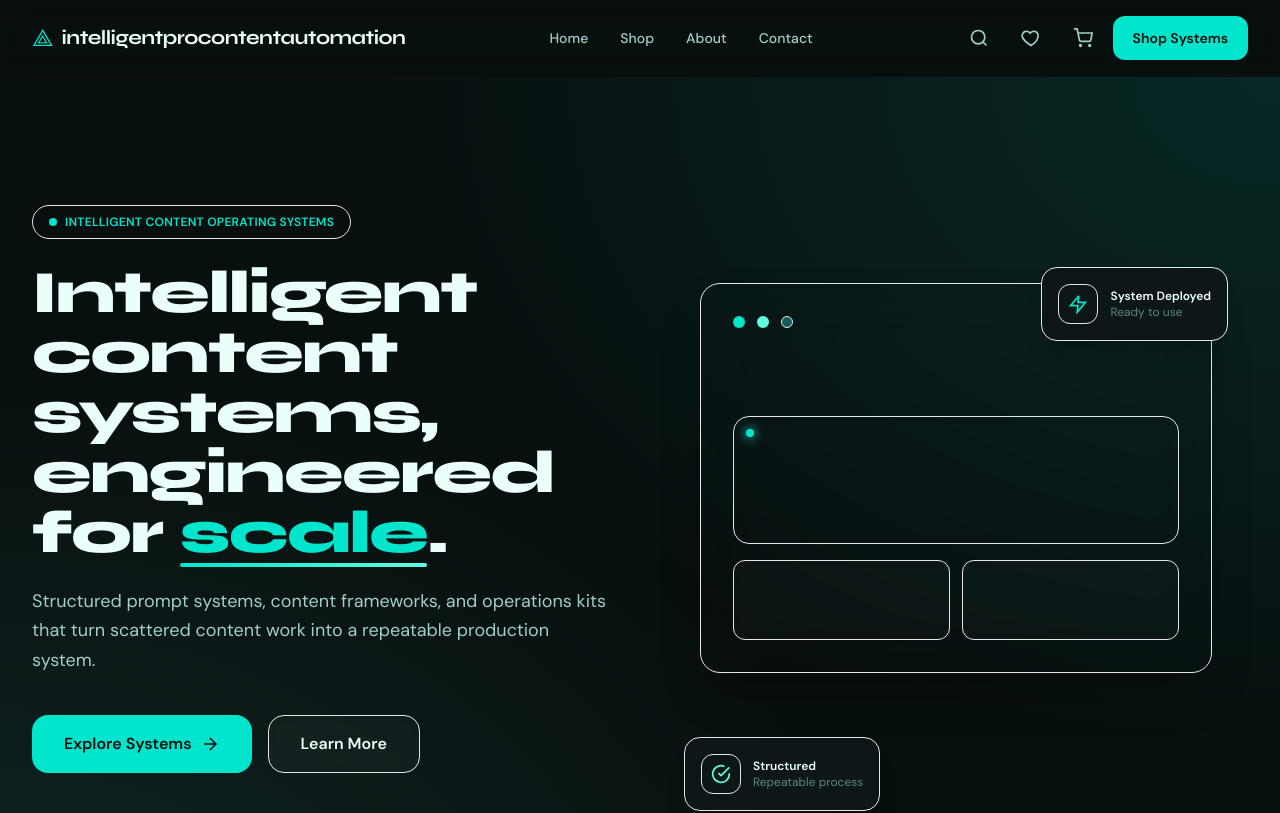
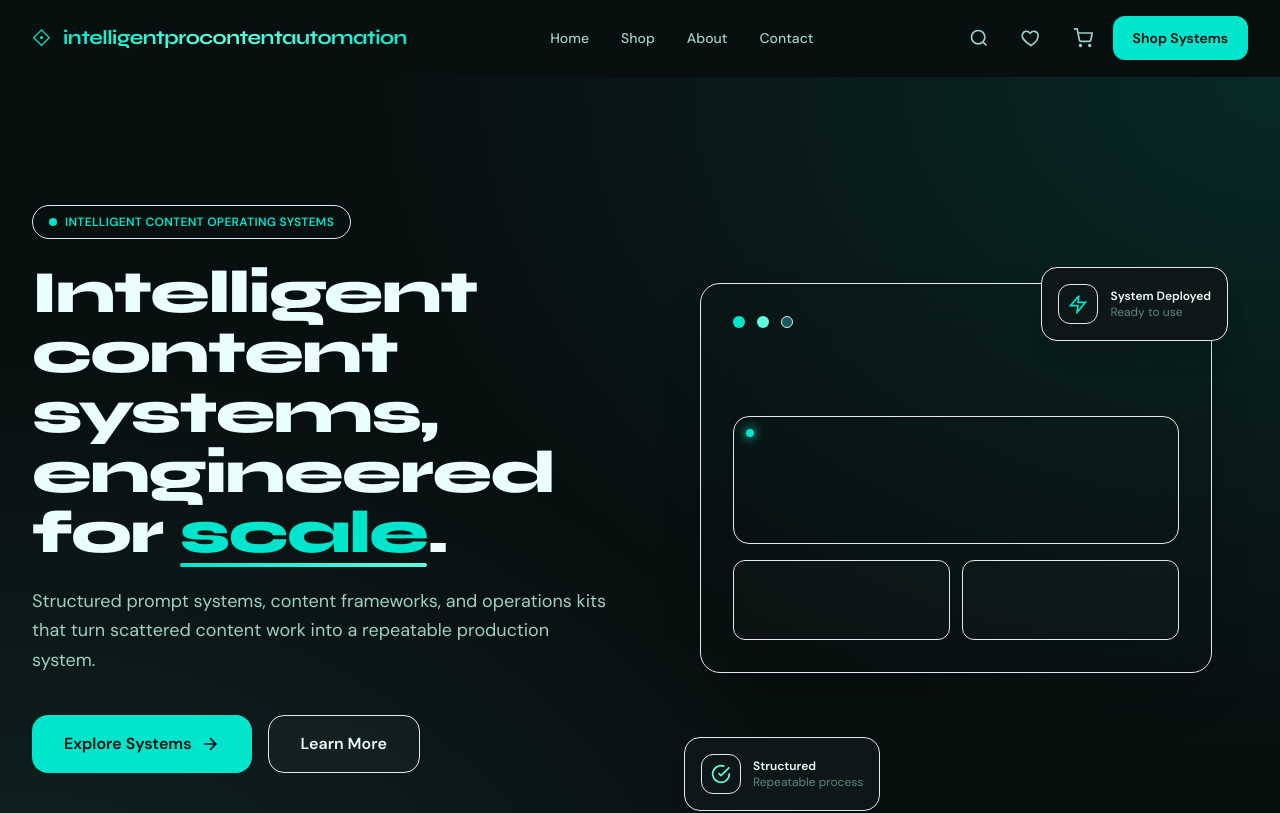
Before and after one commit to islam-vlb/intelligentprocontent, a Next.js app: page / in a window 1280 px wide. Shown: the top 813 px of the page. Built offline with nearby package versions, Linux system fonts and the light colour scheme.

Commit message:
Add creative gradient and hover effects to logo

```diff
--- a/components/Header.tsx
+++ b/components/Header.tsx
@@ -14,9 +14,11 @@ const NAV = [
 
 export function Logo({ dark = false }: { dark?: boolean }) {
   return (
-    <span className="flex items-center gap-2">
-      <span className="text-primary text-2xl leading-none">⟁</span>
-      <span className={`font-heading text-xl font-bold tracking-tight ${dark ? "text-[#EAFFFB]" : "text-[#EAFFFB]"}`}>
+    <span className="flex items-center gap-3 group">
+      <span className="text-primary text-2xl leading-none group-hover:animate-pulse-slow transition-transform group-hover:scale-110 group-hover:rotate-12">
+        ⟐
+      </span>
+      <span className="font-heading text-xl font-bold tracking-tight gradient-text group-hover:animate-gradient transition-all duration-700">
         intelligentprocontentautomation
       </span>
     </span>
```
